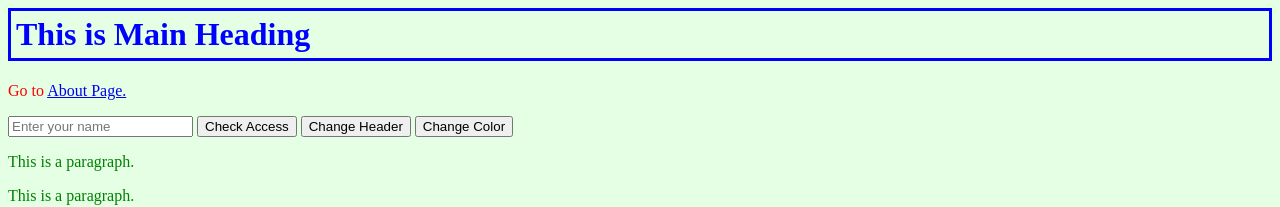
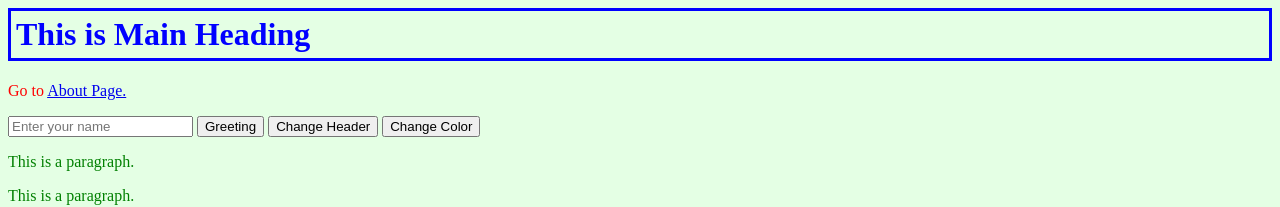
Before and after one commit to adeeshaashinshana/sample-web, a plain HTML site: page index.html in a window 1280 px wide. Shown: the top 207 px of the page. Drawn offline with Linux system fonts and the light colour scheme.

Commit message:
changed text

```diff
--- a/index.html
+++ b/index.html
@@ -13,7 +13,7 @@
 
 	<input type="text" placeholder="Enter your name" id="nameInput" onkeydown="greeting2(event)"/>
 
-	<button onclick="greeting()">Check Access</button>
+	<button onclick="greeting()">Greeting</button>
 	<button onclick="changeHeader()">Change Header</button>
 	<button onclick="changeColor()">Change Color</button>
 
```
